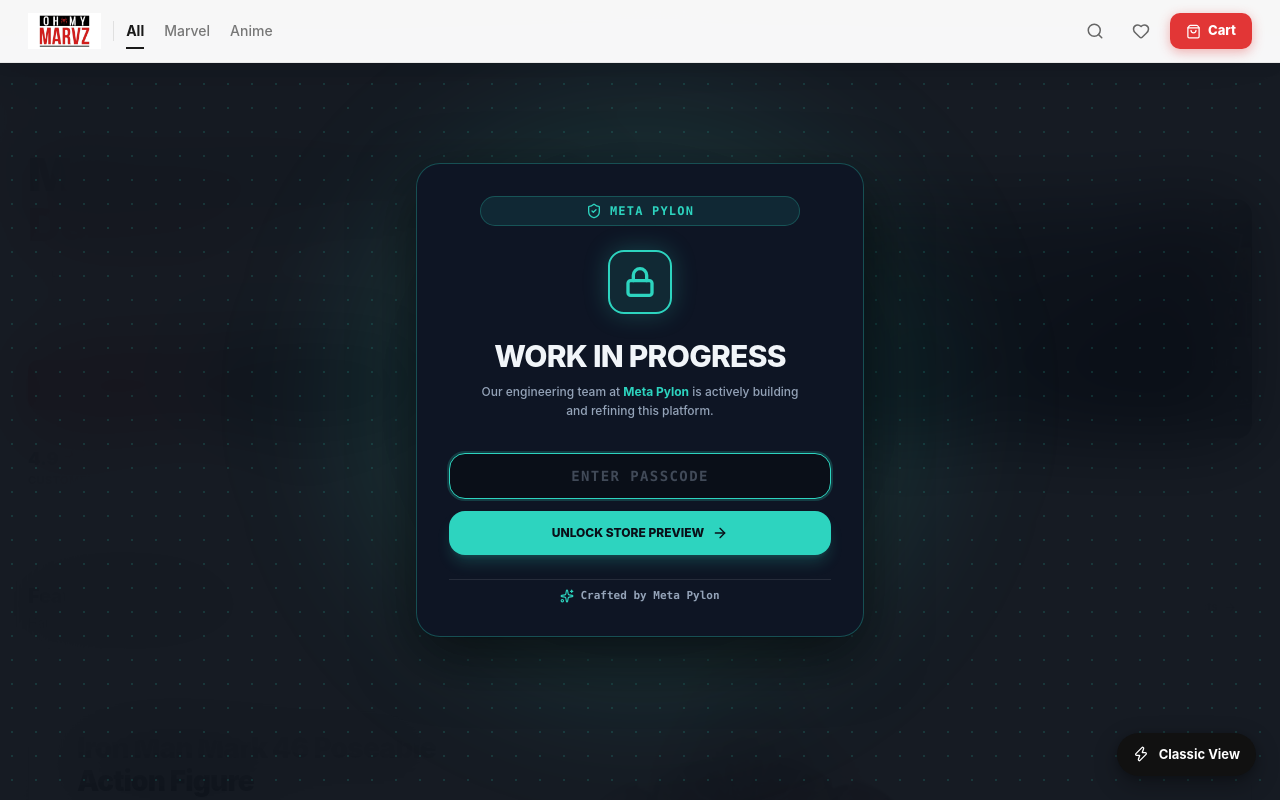
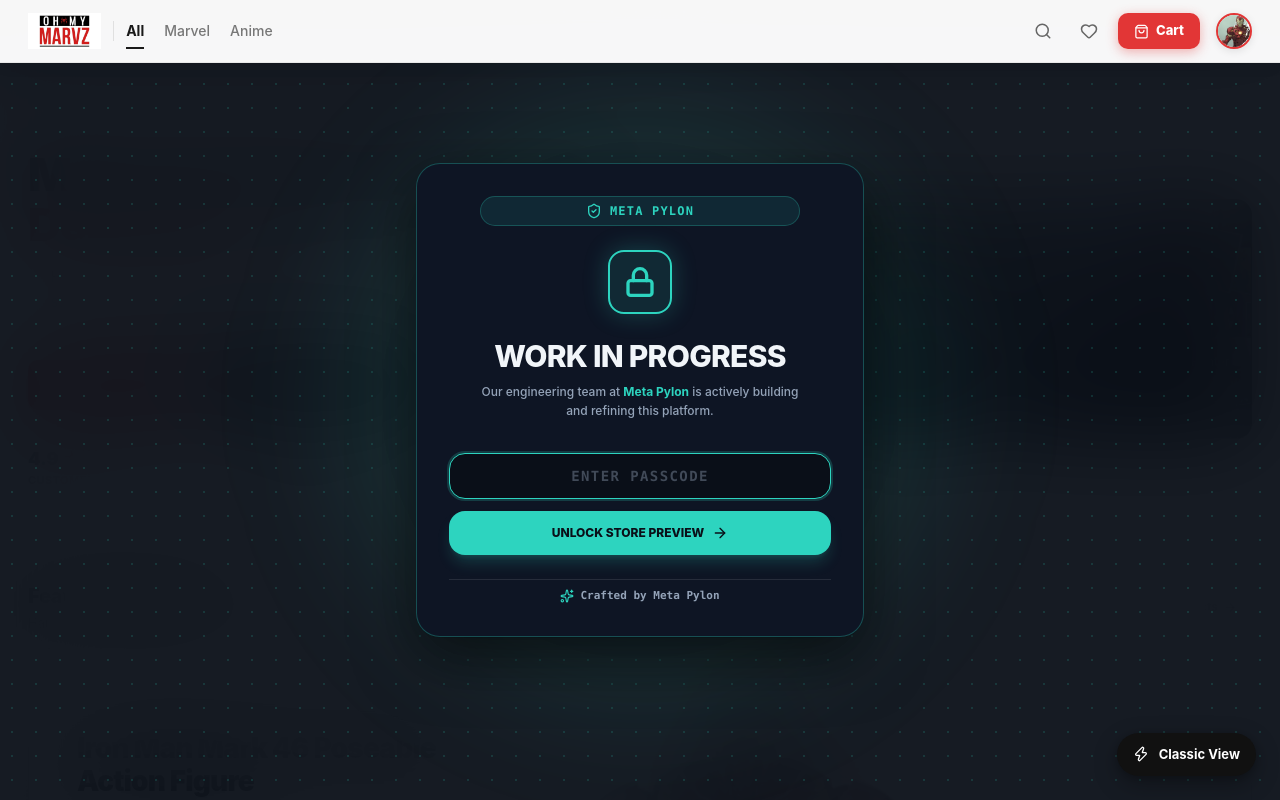
Before and after one commit to akaPaT0/oh-my-marvz, a Next.js app: page /2 in a window 1280 px wide. Shown: the top 800 px of the page. Built offline with nearby package versions, Linux system fonts and the light colour scheme.

Commit message:
Add Iron Man avatar user profile icon to PC navbar

```diff
--- a/src/app/2/page.tsx
+++ b/src/app/2/page.tsx
@@ -305,6 +305,45 @@ export default function ShopPage() {
               </span>
             )}
           </button>
+
+          {/* User Profile Avatar (PC only) */}
+          <div className="store-nav-links" style={{ display: 'flex', alignItems: 'center', marginLeft: 4 }}>
+            <button
+              aria-label="User Profile"
+              style={{
+                width: 36,
+                height: 36,
+                borderRadius: '50%',
+                overflow: 'hidden',
+                border: '2px solid #E23636',
+                background: '#F0F0F0',
+                cursor: 'pointer',
+                padding: 0,
+                display: 'flex',
+                alignItems: 'center',
+                justifyContent: 'center',
+                boxShadow: '0 2px 8px rgba(0,0,0,0.1)',
+                transition: 'all 0.15s ease',
+              }}
+              onMouseEnter={e => {
+                e.currentTarget.style.transform = 'scale(1.06)';
+                e.currentTarget.style.boxShadow = '0 3px 12px rgba(226,54,54,0.35)';
+              }}
+              onMouseLeave={e => {
+                e.currentTarget.style.transform = 'scale(1)';
+                e.currentTarget.style.boxShadow = '0 2px 8px rgba(0,0,0,0.1)';
+              }}
+            >
+              <Image
+                src="/avatar.png"
+                alt="User Profile"
+                width={36}
+                height={36}
+                style={{ objectFit: 'cover', width: '100%', height: '100%' }}
+              />
+            </button>
+          </div>
+
 
         </div>
       </header>
```
Also changed, not shown: public/avatar.png (added).
